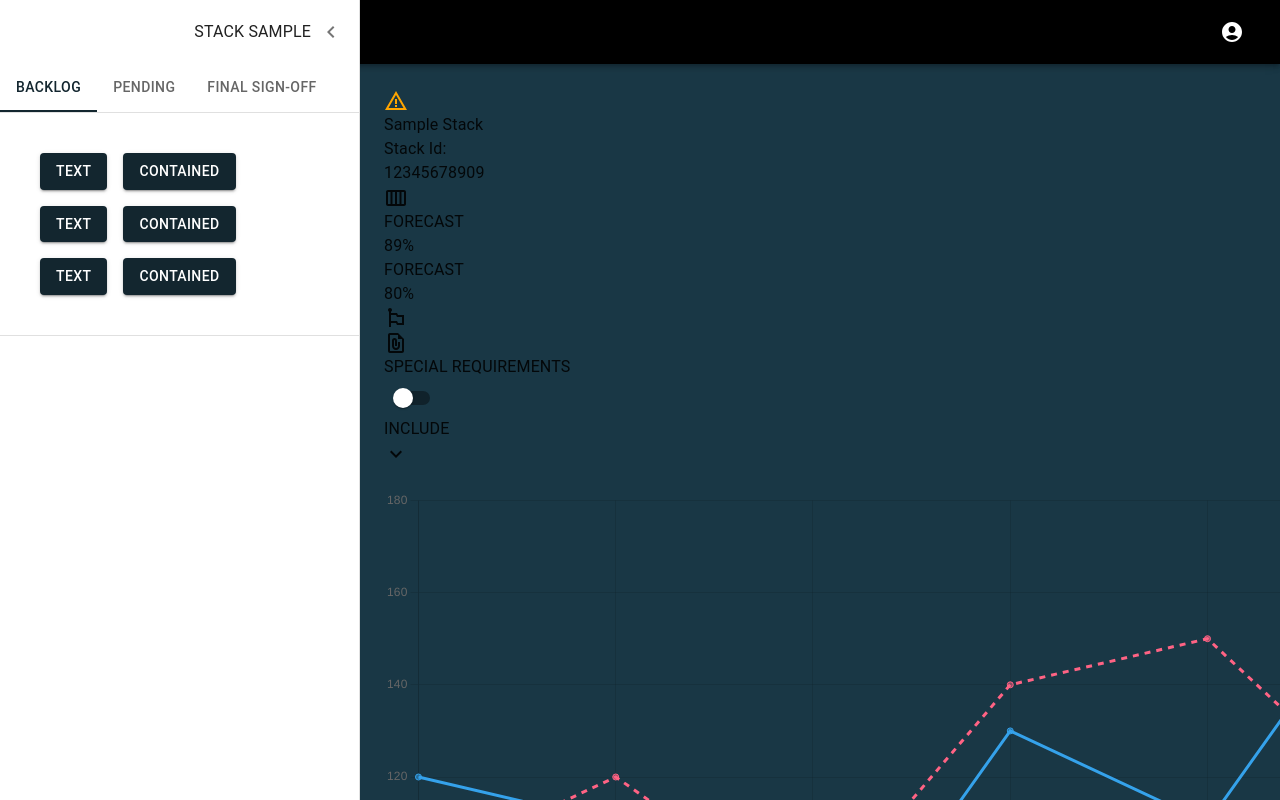
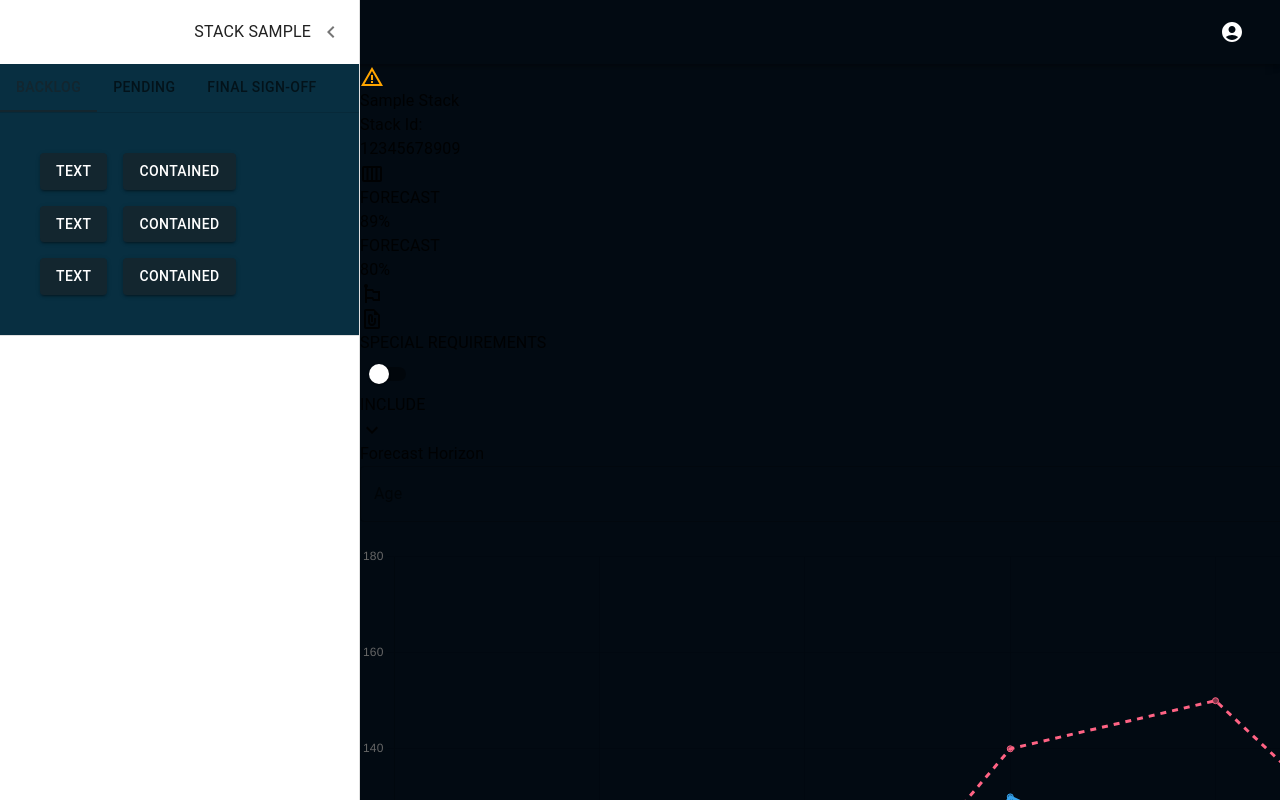
Before and after one commit to thegautamrohit/bcg-assignment, a Next.js app: page /details in a window 1280 px wide. Both pictures are taken after a click on the button 36 px from the left and 32 px from the top of the page. Shown: the top 800 px of the page. Built offline with nearby package versions, Linux system fonts and the light colour scheme.

Commit message:
UI enhancements

```diff
--- a/src/Components/DetailsPage/DetailsPage.js
+++ b/src/Components/DetailsPage/DetailsPage.js
@@ -5,7 +5,7 @@ function DetailsPage() {
   return (
     <div
       style={{
-        background: "#193745",
+        background: "#020a12",
       }}
     >
       <Layout />
--- a/src/Components/DetailsPage/HeroComponent/Chart.js
+++ b/src/Components/DetailsPage/HeroComponent/Chart.js
@@ -61,7 +61,7 @@ export const data = {
 
 const ChartComponent = () => {
   return (
-    <div className="border border-white max-h-[65vh]">
+    <div className="max-h-[65vh]">
       <Line options={options} data={data} />
     </div>
   );
--- a/src/Components/DetailsPage/HeroComponent/Header.js
+++ b/src/Components/DetailsPage/HeroComponent/Header.js
@@ -5,11 +5,26 @@ import EmojiFlagsIcon from "@mui/icons-material/EmojiFlags";
 import FilePresentOutlinedIcon from "@mui/icons-material/FilePresentOutlined";
 import Switch from "@mui/material/Switch";
 import KeyboardArrowDownOutlinedIcon from "@mui/icons-material/KeyboardArrowDownOutlined";
+import Box from "@mui/material/Box";
+import InputLabel from "@mui/material/InputLabel";
+import MenuItem from "@mui/material/MenuItem";
+import FormControl from "@mui/material/FormControl";
+import Select from "@mui/material/Select";
+import InfoOutlinedIcon from "@mui/icons-material/InfoOutlined";
 
 function Header() {
+  const [age, setAge] = React.useState("");
+
+  const handleChange = (event) => {
+    setAge(event.target.value);
+  };
+
   return (
     <div className="text-white flex flex-col gap-2 w-full ">
-      <div id="upper_nav" className="flex items-end justify-start gap-40">
+      <div
+        id="upper_nav"
+        className="flex items-end justify-start gap-40 bg-[#082f41] py-4 px-5 "
+      >
         <div className="flex items-center justify-start gap-4">
           <span>
             <WarningAmberIcon
@@ -30,15 +45,15 @@ function Header() {
 
         <div
           id="forecast_div"
-          className="flex items-center justify-start gap-4 px-4 py-2 bg-blue-400 rounded-lg"
+          className="flex items-center justify-start gap-4 px-4 py-2 bg-[#2284fd3d] rounded-lg"
         >
           <div className="flex flex-col gap-2 items-center">
-            <p>FORECAST</p>
-            <h6 className="text-bold">89%</h6>
+            <p className="text-slate-300">FORECAST</p>
+            <h6 className="font-bold">89%</h6>
           </div>
           <div className="flex flex-col gap-2 items-center">
-            <p>FORECAST</p>
-            <h6 className="text-bold">80%</h6>
+            <p className="text-slate-300">FORECAST</p>
+            <h6 className="font-bold">80%</h6>
           </div>
           <div></div>
         </div>
@@ -48,17 +63,50 @@ function Header() {
         </span>
       </div>
 
-      <div id="lower_nav" className="flex items-end justify-start gap-4">
-        <span>
+      <div
+        id="mid_nav"
+        className="flex items-end justify-start gap-4 bg-[#082f41] pt-4 px-5"
+      >
+        <span className="pb-3">
           <FilePresentOutlinedIcon />
         </span>
 
-        <p>SPECIAL REQUIREMENTS</p>
+        <p className="pb-3">SPECIAL REQUIREMENTS</p>
 
-        <Switch />
-        <p className="text-sm">INCLUDE</p>
+        <div className="flex items-center justify-center pb-1">
+          <Switch />
+        </div>
 
-        <KeyboardArrowDownOutlinedIcon />
+        <p className="text-sm pb-3">INCLUDE</p>
+
+        <div className="flex items-center justify-center pb-3">
+          <KeyboardArrowDownOutlinedIcon />
+        </div>
+      </div>
+
+      <div className="lower_nav">
+        <div>
+          <p>Forecast Horizon</p>
+        </div>
+
+        <div>
+          <Box sx={{ minWidth: 120 }}>
+            <FormControl fullWidth>
+              <InputLabel id="demo-simple-select-label">Age</InputLabel>
+              <Select
+                labelId="demo-simple-select-label"
+                id="demo-simple-select"
+                value={age}
+                label="Age"
+                onChange={handleChange}
+              >
+                <MenuItem value={10}>Ten</MenuItem>
+                <MenuItem value={20}>Twenty</MenuItem>
+                <MenuItem value={30}>Thirty</MenuItem>
+              </Select>
+            </FormControl>
+          </Box>
+        </div>
       </div>
     </div>
   );
--- a/src/Components/DetailsPage/Layout/Layout.js
+++ b/src/Components/DetailsPage/Layout/Layout.js
@@ -59,7 +59,7 @@ export default function Layout() {
 
   return (
     <>
-      <AppBar position="static" color="customColor">
+      <AppBar position="static" color="bgColor">
         <Toolbar>
           <IconButton
             size="large"
@@ -127,7 +127,12 @@ export default function Layout() {
           <SideBar />
           <Divider />
         </Drawer>
-        <Main open={open}>
+        <Main
+          open={open}
+          style={{
+            padding: 0,
+          }}
+        >
           <HeroComponent />
         </Main>
       </Box>
--- a/src/Components/DetailsPage/SideBar/SideBar.js
+++ b/src/Components/DetailsPage/SideBar/SideBar.js
@@ -50,7 +50,7 @@ export default function SideBar() {
   };
 
   return (
-    <Box sx={{ width: "100%" }}>
+    <Box sx={{ width: "100%", backgroundColor: "#082f41" }}>
       <Box sx={{ borderBottom: 1, borderColor: "divider" }}>
         <Tabs
           value={value}
@@ -63,9 +63,7 @@ export default function SideBar() {
         </Tabs>
       </Box>
       <CustomTabPanel value={value} index={0}>
-        <List
-          sx={{ width: "100%", maxWidth: 360, bgcolor: "background.paper" }}
-        >
+        <List sx={{ width: "100%", maxWidth: 360 }}>
           {[1, 2, 3]?.map((item, index) => (
             <MonoList key={index} />
           ))}
--- a/src/pages/details/theme.js
+++ b/src/pages/details/theme.js
@@ -14,6 +14,9 @@ const theme = createTheme({
     customColor: {
       main: "#000", // Example of a custom color
     },
+    bgColor: {
+      main: "#020a12",
+    },
   },
 });
 
```
